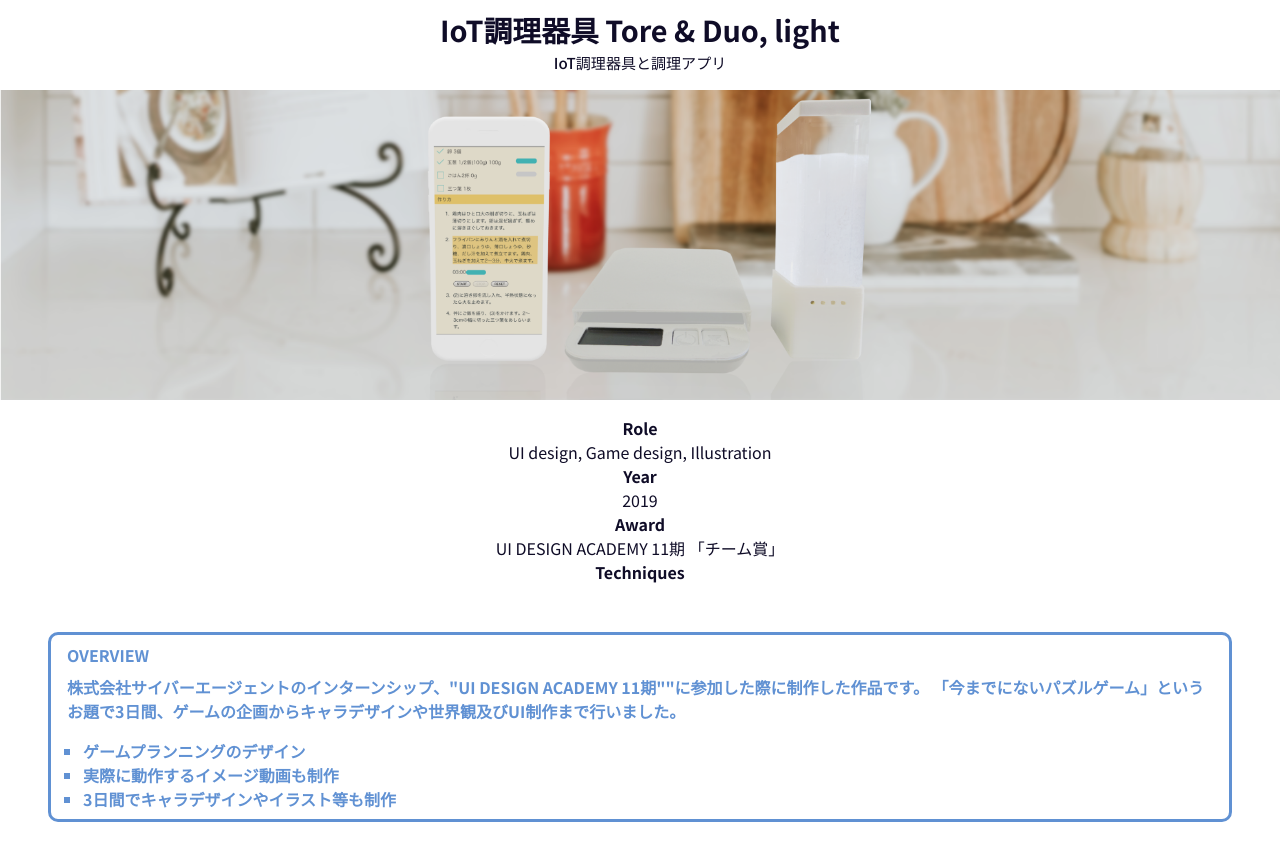
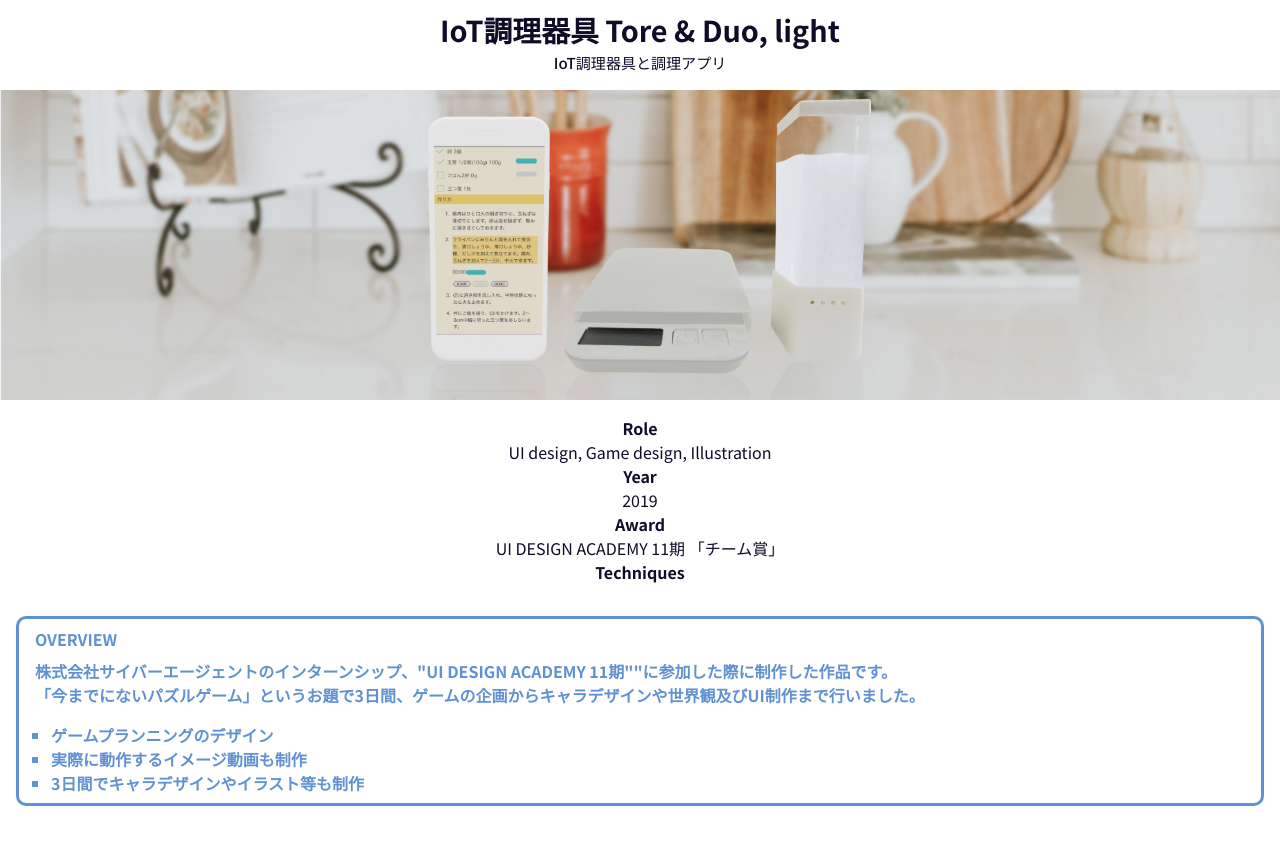
Before and after one commit to JienWakasugi/portfolio, a plain HTML site: page kitchenIoT-details.html in a window 1280 px wide. Shown: the part 47-901 px from the top of the page. Drawn offline with nearby package versions, Linux system fonts and the light colour scheme.

Commit message:
overviewの箱要素を小さくする

```diff
--- a/kitchenIoT-details.html
+++ b/kitchenIoT-details.html
@@ -73,7 +73,7 @@
     <div class="overview-info">
       <div class="overview-title">OVERVIEW</div>
       <div>
-            <p class="overview-abstract">株式会社サイバーエージェントのインターンシップ、"UI DESIGN ACADEMY 11期""に参加した際に制作した作品です。
+            <p class="overview-abstract">株式会社サイバーエージェントのインターンシップ、"UI DESIGN ACADEMY 11期""に参加した際に制作した作品です。<br/>
             「今までにないパズルゲーム」というお題で3日間、ゲームの企画からキャラデザインや世界観及びUI制作まで行いました。</p>
           <ul>
             <li>ゲームプランニングのデザイン</li>
--- a/style.css
+++ b/style.css
@@ -164,9 +164,9 @@ main[role="main-wrapper"] div.text-contents p{text-align: center;; padding: 0 6%
 }
 
 .overview-show{
-    padding-top: 1rem;
-    padding-left: 3rem;
-    padding-right: 3rem;
+    align-items: center;
+    justify-content: center;
+    margin: 1em;
 }
 .overview-title{
     margin-bottom:.5rem;
```
